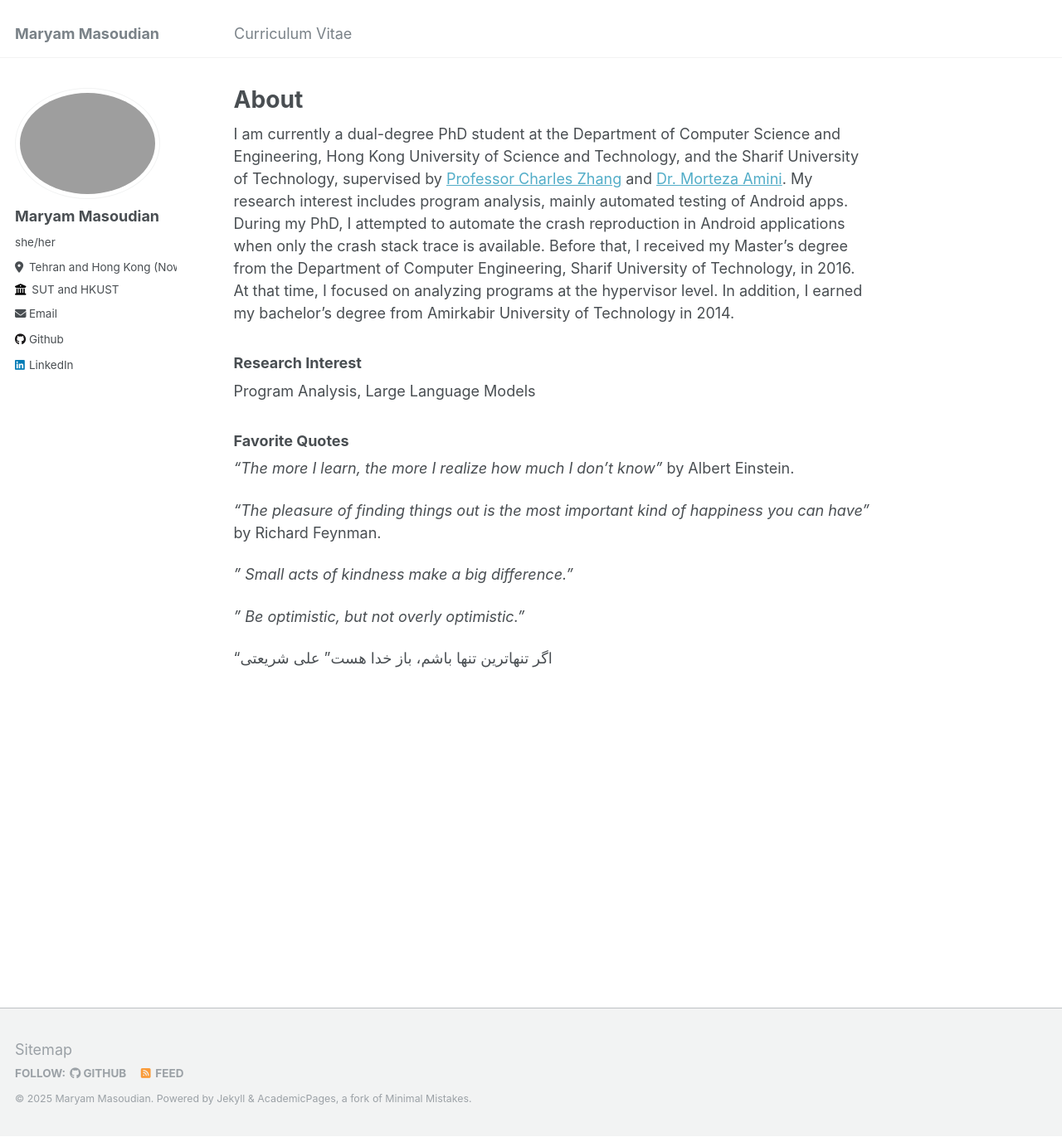
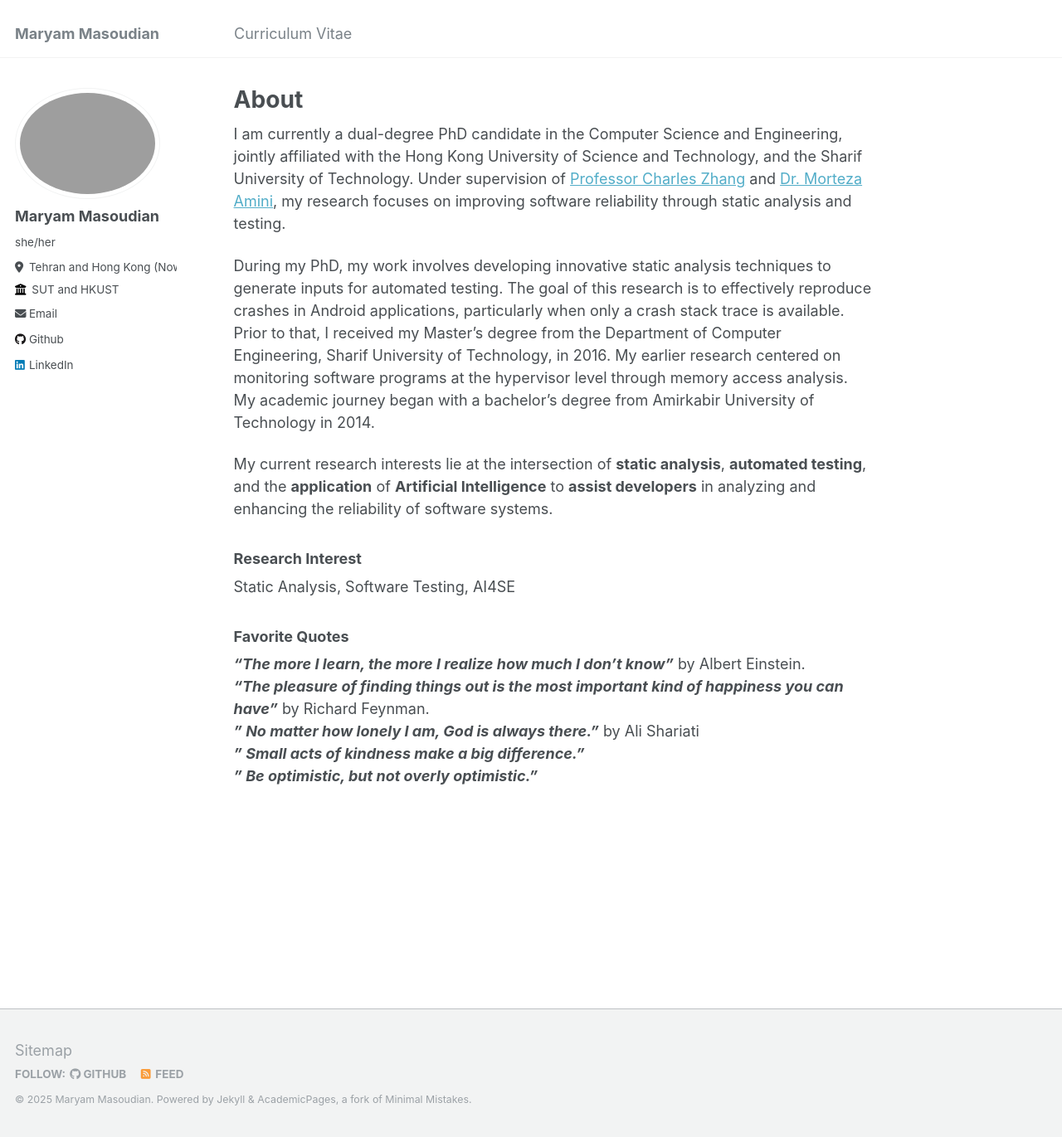
Before and after one commit to maryammsd/maryammsd.github.io, a Jekyll site: the page built from _pages/about.md, in a window 1280 px wide and 1371 px high. Shown: the whole window at 83% size. Built offline with Jekyll 4.4.1, drawn with Linux system fonts in a browser that asks for light colours.

Commit message:
Update about.md

```diff
--- a/_pages/about.md
+++ b/_pages/about.md
@@ -7,19 +7,19 @@ redirect_from:
   - /about.html
 ---
 
-I am currently a dual-degree PhD student at the Department of Computer Science and Engineering, Hong Kong University of Science and Technology, and the Sharif University of Technology, supervised by [Professor Charles Zhang](https://cse.hkust.edu.hk/~charlesz/) and [Dr. Morteza Amini](https://sharif.edu/~amini/). My research interest includes program analysis, mainly automated testing of Android apps. During my PhD, I attempted to automate the crash reproduction in Android applications when only the crash stack trace is available. Before that, I received my Master's degree from the Department of Computer Engineering, Sharif University of Technology, in 2016. At that time, I focused on analyzing programs at the hypervisor level. In addition, I earned my bachelor's degree from Amirkabir University of Technology in 2014.
+I am currently a dual-degree PhD candidate in the Computer Science and Engineering, jointly affiliated with the Hong Kong University of Science and Technology, and the Sharif University of Technology. Under supervision of [Professor Charles Zhang](https://cse.hkust.edu.hk/~charlesz/) and [Dr. Morteza Amini](https://sharif.edu/~amini/), my research focuses on improving software reliability through static analysis and testing.
+
+During my PhD, my work involves developing innovative static analysis techniques to generate inputs for automated testing. The goal of this research is to effectively reproduce crashes in Android applications, particularly when only a crash stack trace is available.
+Prior to that, I received my Master's degree from the Department of Computer Engineering, Sharif University of Technology, in 2016. My earlier research centered on monitoring software programs at the hypervisor level through memory access analysis. My academic journey began with a bachelor's degree from Amirkabir University of Technology in 2014.
+
+My current research interests lie at the intersection of **static analysis**, **automated testing**, and the **application** of **Artificial Intelligence** to **assist developers** in analyzing and enhancing the reliability of software systems.
 
 ### Research Interest
-Program Analysis, Large Language Models
-
+Static Analysis, Software Testing, AI4SE
 
 ### Favorite Quotes
-*"The more I learn, the more I realize how much I don't know"* by Albert Einstein.
-
-*"The pleasure of finding things out is the most important kind of happiness you can have"* by Richard Feynman.
-
-*" Small acts of kindness make a big difference."*
-
-*" Be optimistic, but not overly optimistic."*
-
-"اگر تنهاترین تنها باشم، باز خدا هست" علی شریعتی
+***"The more I learn, the more I realize how much I don't know"*** by Albert Einstein. <br>
+***"The pleasure of finding things out is the most important kind of happiness you can have"*** by Richard Feynman.  <br>
+***" No matter how lonely I am, God is always there."*** by Ali Shariati <br>
+***" Small acts of kindness make a big difference."***  <br>
+***" Be optimistic, but not overly optimistic."***  <br>
```
